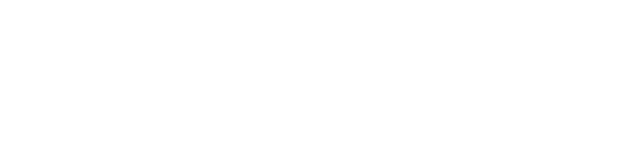
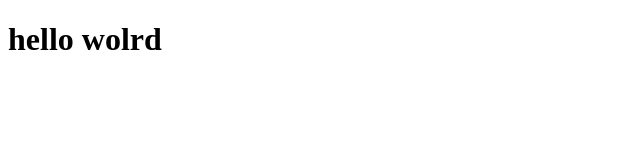
Before and after one commit to A7madRif3at/Vikrant-Ahmed, a plain HTML site: page index.html in a window 1280 px wide. Shown: the whole page, without its empty margins (0-640 px from the left). Drawn offline with Linux system fonts and the light colour scheme.

Commit message:
second commit

```diff
--- a/index.html
+++ b/index.html
@@ -7,6 +7,7 @@
   </head>
 
   <body>
+    <h1>hello wolrd</h1>
     <script src="https://cdn.freecodecamp.org/testable-projects-fcc/v1/bundle.js"></script>
 
     <!--
```
